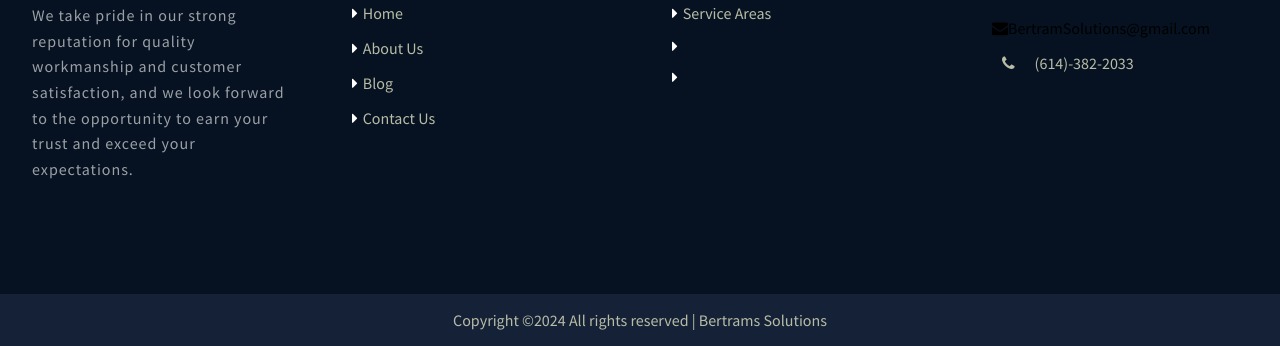
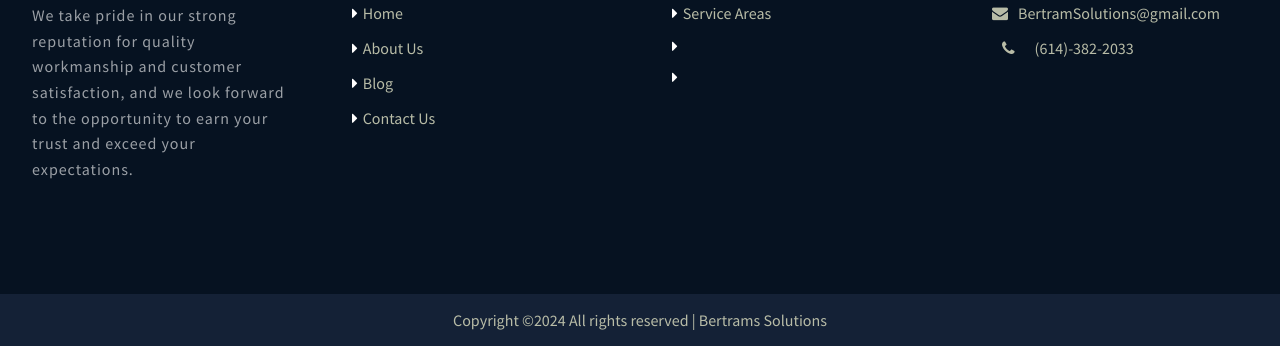
Before and after one commit to Bertramchar/BertramSolutions, a plain HTML site: page page.html in a window 1280 px wide. Shown: the part 4124-4470 px from the top of the page. Drawn offline with nearby package versions, Linux system fonts and the light colour scheme.

Commit message:
fixed tthe email again

```diff
--- a/page.html
+++ b/page.html
@@ -592,7 +592,7 @@ Our drywall repair service expertly handles holes, cracks, and dents in your wal
 
 <div onclick="sendEmail();">
 
-<a href="BertramSolutions@gmail.com"></a><i class="fa fa-envelope"></i></span><span>BertramSolutions@gmail.com</span></a>
+<a href="BertramSolutions@gmail.com"><i class="fa fa-envelope"></i></span><span>BertramSolutions@gmail.com</span></a>
 </div>
 
 <a href="tel:(614)-382-2033"><span><i class="fa fa-phone"></i></span><span>(614)-382-2033</span></a>
```
